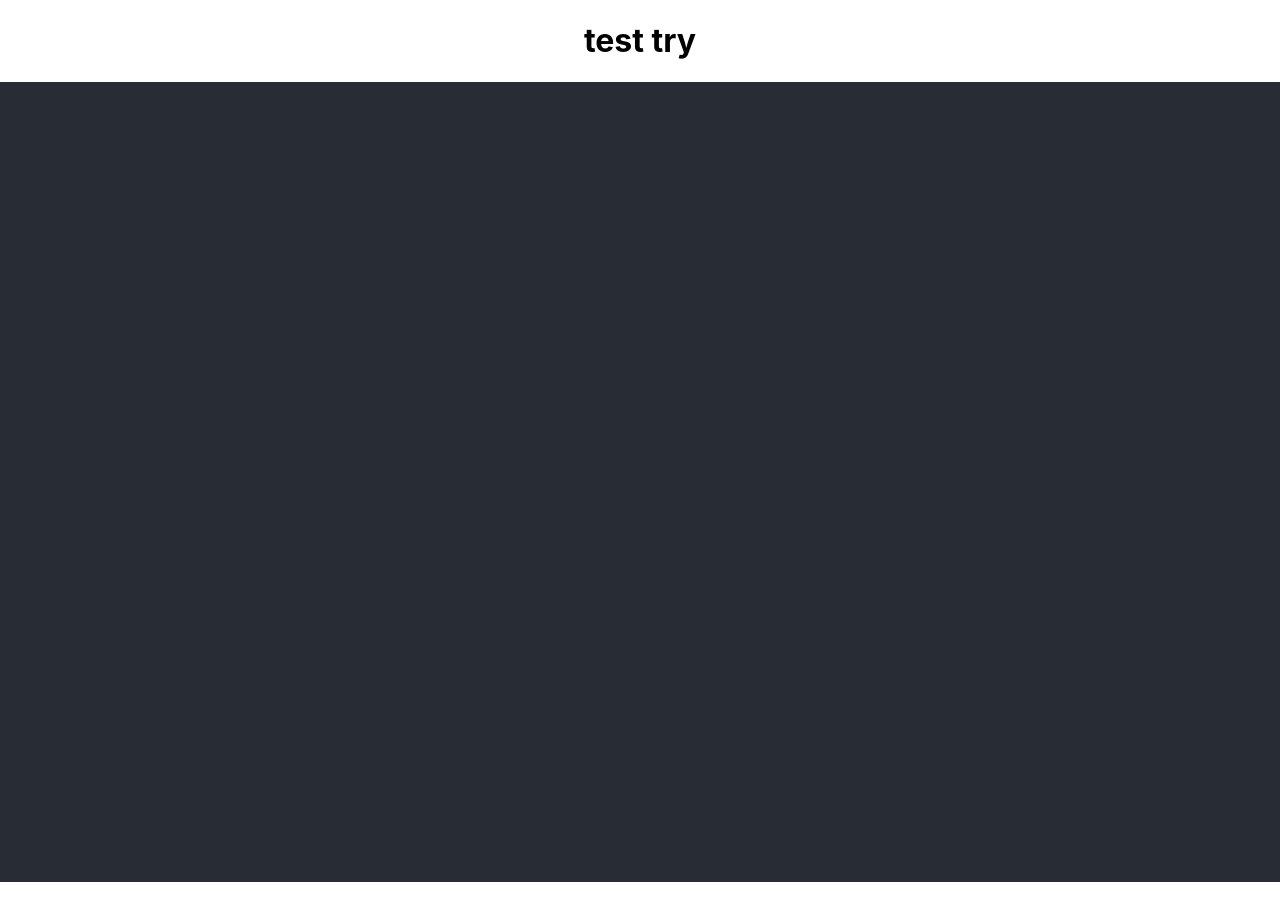
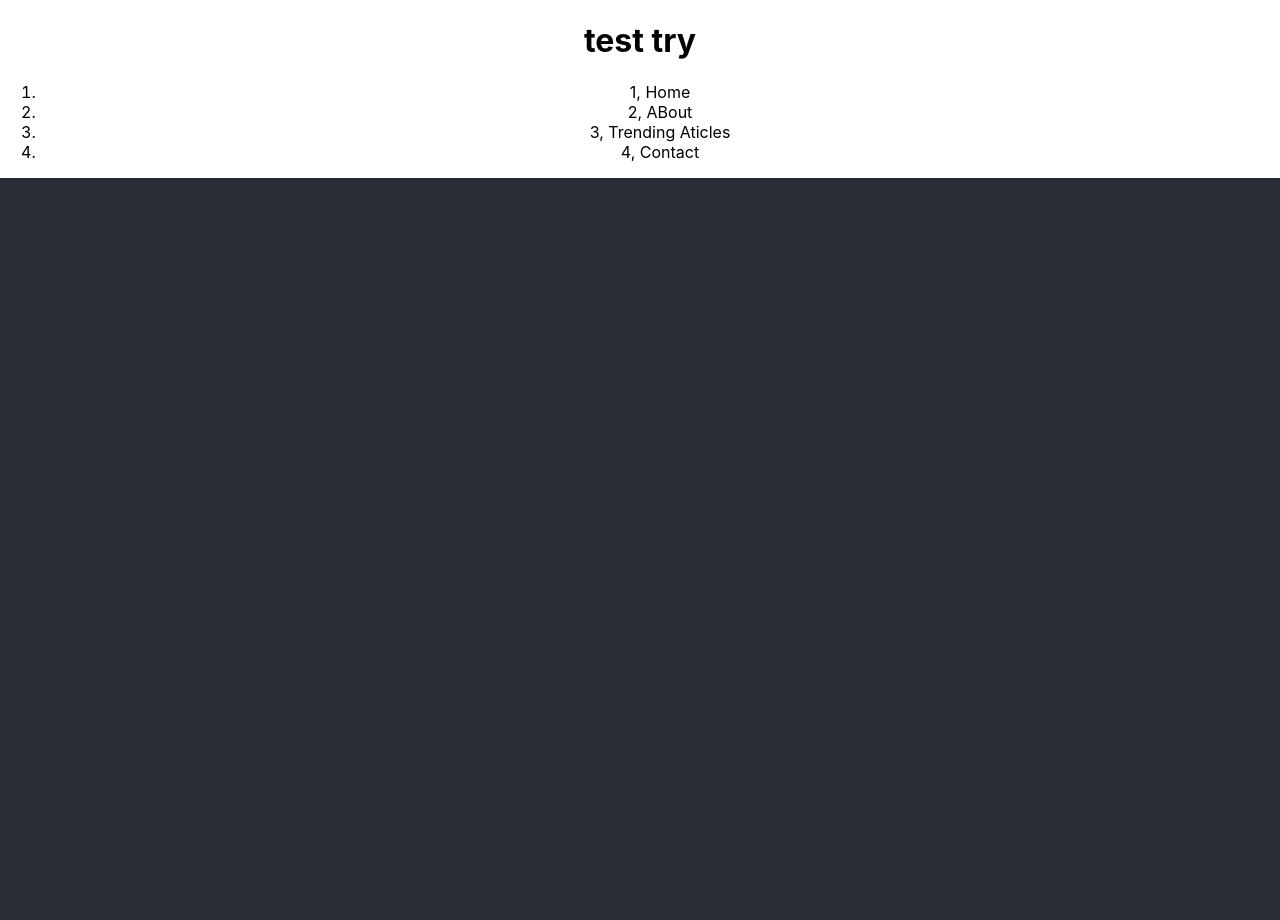
Before and after one commit to Bartan89/feed-of-BOA, a React (Create React App) app: page / in a window 1280 px wide. Shown: the top 920 px of the page. Before the commit the page ends 882 px from the top, so only its background shows below. Built offline with nearby package versions, Linux system fonts and the light colour scheme.

Commit message:
Added MenuItems

```diff
--- a/src/App.js
+++ b/src/App.js
@@ -1,15 +1,30 @@
 import React from "react";
-import Playground from "./components/playground";
+import Playground from "./components/Playground";
+import MenuItem from "./components/MenuItem";
 
 import "./App.css";
+
+const menuItems = ["Home", "ABout", "Trending Aticles", "Contact"];
 
 function App() {
   return (
     <div className="App">
       <Playground title="try" />
+      <ol>
+        {menuItems.map((title, i) => {
+          console.log(title, i);
+          return <MenuItem title={title} index={i + 1} />;
+        })}
+      </ol>
+
       <header className="App-header"></header>
     </div>
   );
 }
 
 export default App;
+
+// Step 1: Define an array of post objects (JSON)
+// Step 2: Map over that array like the menu item
+// Step 3: Make a post item component just like the menu item, make that look Be_you_ti_ful
+// Step 4: Survive the next 9 weeks
--- /dev/null
+++ b/src/components/MenuItem.js
@@ -0,0 +1,9 @@
+import React from "react";
+
+export default function MenuItem(props) {
+  return (
+    <li>
+      {props.index}, {props.title}
+    </li>
+  );
+}
```
